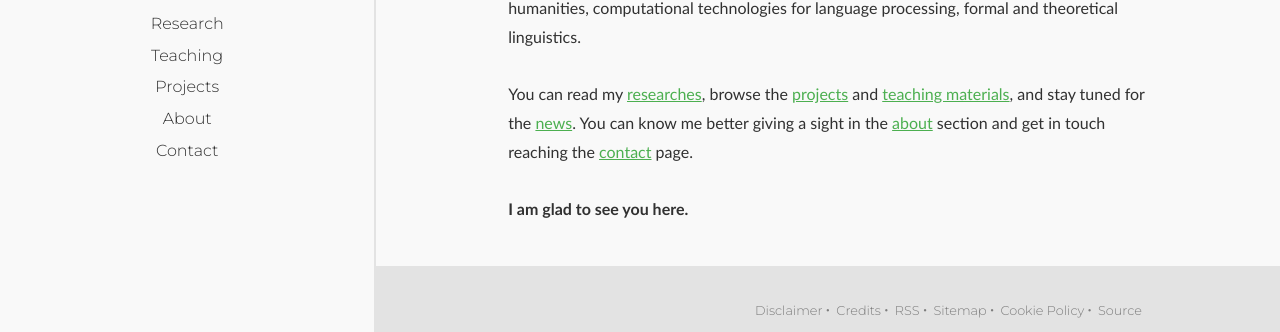
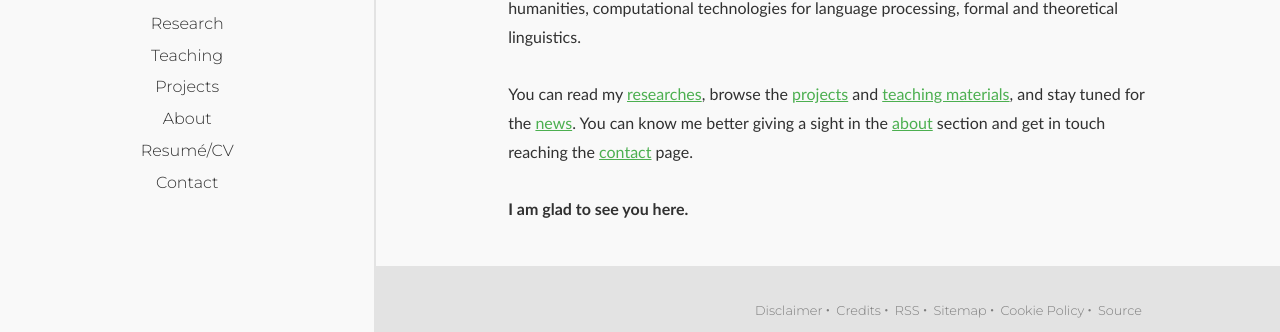
Before and after one commit to p-marco/p-marco.github.io, a Jekyll site: the page built from index.md, in a window 1280 px wide. Shown: the part 364-696 px from the top of the page. Built offline with Jekyll 4.4.1, drawn with Linux system fonts in a browser that asks for light colours; comment, search, counter and statistics services are not loaded.

Commit message:
Update navigation-primary.yml

```diff
--- a/_data/navigation-primary.yml
+++ b/_data/navigation-primary.yml
@@ -8,5 +8,7 @@
   name: Projects
 - link: /about/
   name: About
+- link: /resume-cv/
+  name: Resumé/CV
 - link: /contact/
   name: Contact
```
